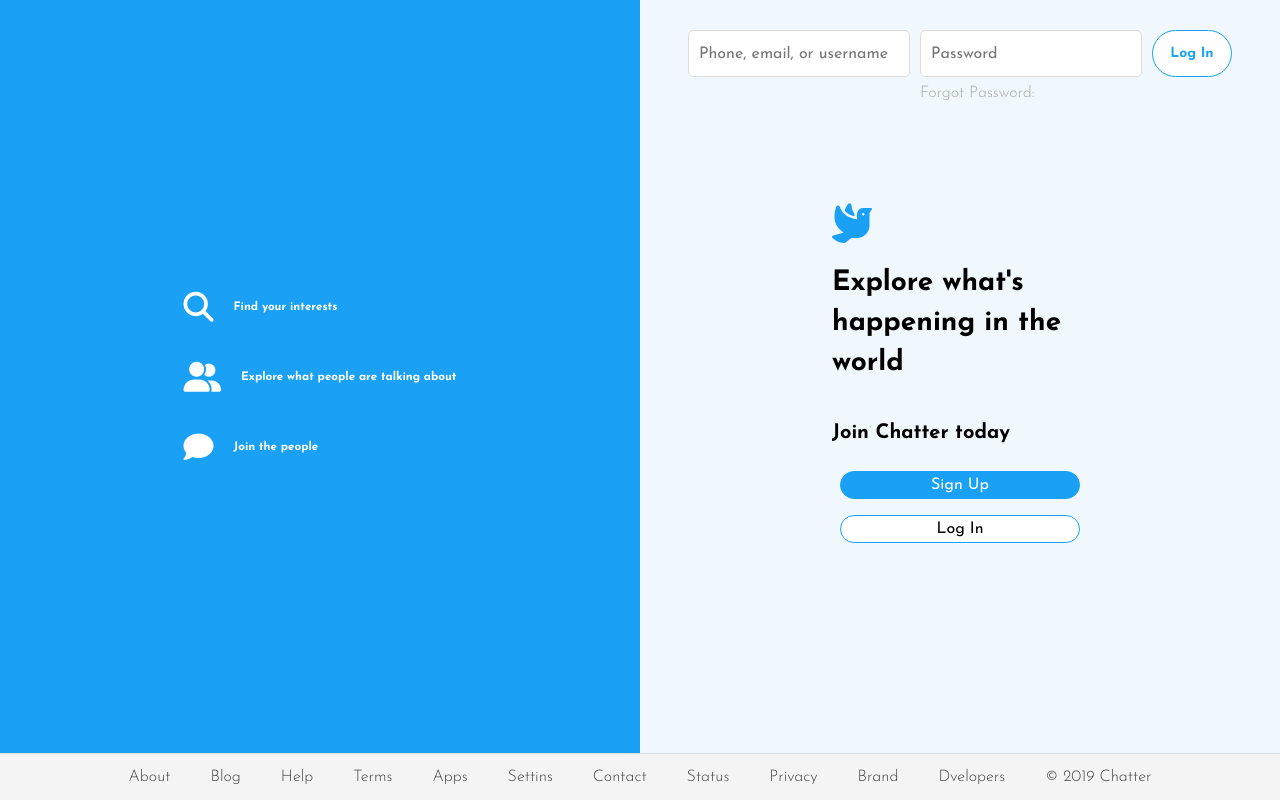
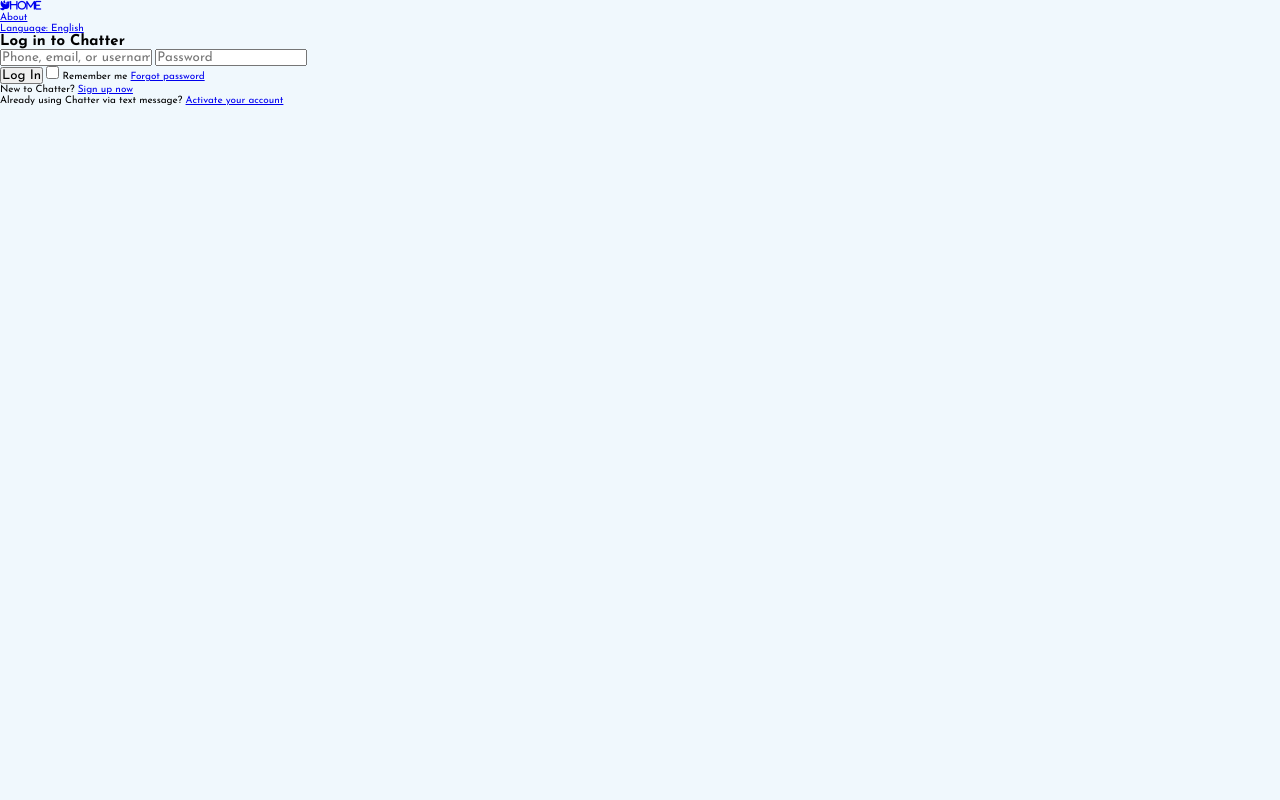
Before and after one commit to duncantalbot/ProjectChat, a plain HTML site: page index.html in a window 1280 px wide. Drawn offline with Linux system fonts and the light colour scheme.

Commit message:
Login HTML

```diff
--- a/index.html
+++ b/index.html
@@ -13,7 +13,6 @@
 <body>
     <!-- main page -->
     <section class="main-page">
-
         <!-- left -->
         <div class="left">
             <div class="left-content">
@@ -32,7 +31,6 @@
             </div>
         </div>
         <!-- end of left -->
-
         <!-- right-->
         <div class="right">
             <form class="right-content-form">
@@ -52,7 +50,6 @@
             </div>
         </div>
         <!-- end of right -->
-
         <!-- footer -->
         <footer class="main-page-footer">
             <ul>
@@ -71,9 +68,43 @@
             </ul>
         </footer>
         <!-- end of footer -->
-
     </section>
     <!-- end of main page -->
+
+    <!-- login page -->
+    <section class="login-page">
+        <!-- login page nav -->
+        <nav class="login-page-nav">
+            <ul>
+                <li class="brand"><a href="#"><i class="fas fa-dove">Home</i></a></li>
+                <li><a href="#">About</a></li>
+                <li><a href="#">Language: English</a></li>
+            </ul>
+        </nav>
+        <!-- end of login page nav -->
+        <!-- login -->
+        <div class="login">
+            <div class="login-content">
+                <h2>Log in to Chatter</h2>
+                <form class="login-form">
+                    <input type="text" placeholder="Phone, email, or username" />
+                    <input type="password" placeholder="Password" />
+                    <div>
+                        <button type="button" class="login-form-btn">Log In</button>
+                        <input type="checkbox" class="login-form-checkbox" id="check">
+                        <label for="check">Remember me</label>
+                        <a href="#">Forgot password</a>
+                    </div>
+                </form>
+            </div>
+            <footer class="login-footer">
+                <p>New to Chatter? <a href="#">Sign up now</a></p>
+                <p>Already using Chatter via text message? <a href="#">Activate your account</a></p>
+            </footer>
+        </div>
+        <!-- end of login -->
+    </section>
+    <!-- end of login page -->
 
 
 
--- a/styles/style.css
+++ b/styles/style.css
@@ -19,7 +19,7 @@ body {
 .main-page {
     width: 100%;
     height: 100vh;
-    display: grid;
+    display: none;
     grid-template-columns: repeat(2, 1fr);
     grid-template-rows: 1fr min-content;
 }
```
